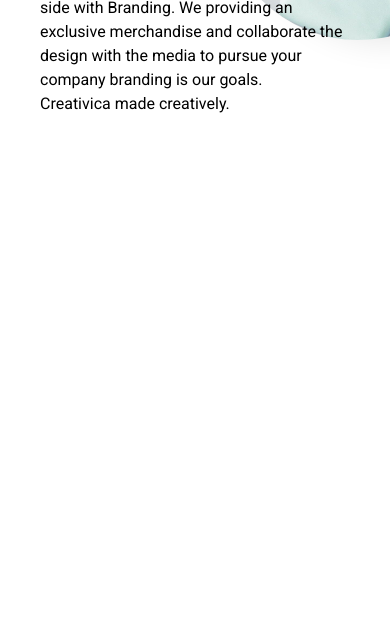
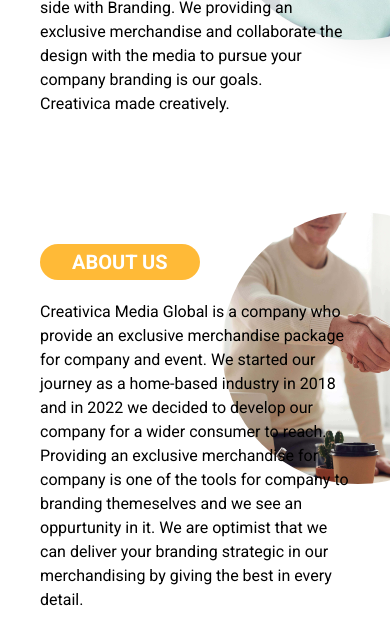
Before and after one commit to januarmaksum/Landing-page-Creativica-Merchandise, a plain HTML site: page index.html in a window 390 px wide. Shown: the part 776-1420 px from the top of the page. Before the commit the page ends 1116 px from the top, so only its background shows below. Drawn offline with Linux system fonts and the light colour scheme.

Commit message:
add section about us

```diff
--- a/index.html
+++ b/index.html
@@ -72,7 +72,7 @@
         <div class="object-circle-bottom absolute rounded-full"></div>
     </div>
 
-    <div class="hero-intro w-full px-10 md:px-0 md:pl-20 2xl:pl-32 mb-20 md:mb-40 pb-16 md:pb-24 overflow-hidden">
+    <div class="hero-intro w-full px-10 md:px-0 md:pl-20 2xl:pl-32 -mb-20 md:mb-40 pb-16 md:pb-24 overflow-hidden">
         <div class="grid grid-cols-1 md:grid-cols-1 xl:grid-cols-2 md:gap-3 relative">
             <div class="pb-20 md:pb-60 md:w-9/12 xl:w-full 2xl:w-10/12">
                 <div class="badge w-fit mb-5 md:mb-10 rounded-full py-1 md:py-4 px-8 md:px-14 uppercase text-center text-white font-bold text-xl md:text-2xl">intro</div>
@@ -97,6 +97,24 @@
         </div>
     </div>
 
+    <div class="hero-about-us md:hidden w-full pt-16 px-10 md:px-0 md:pl-20 2xl:pl-32 mb-20 md:mb-40 pb-16 md:pb-24 overflow-hidden">
+        <div class="grid grid-cols-1 md:grid-cols-1 xl:grid-cols-2 md:gap-3 relative">
+            <div class="pb-20 md:pb-60 md:w-9/12 xl:w-full 2xl:w-10/12">
+                <h2 class="badge w-fit mb-5 md:mb-10 rounded-full py-1 md:py-4 px-8 md:px-14 uppercase text-center text-white font-bold text-xl md:text-2xl">About Us</h2>
+                <p class="text-black text-base md:text-xl md:text-justify">
+                    Creativica Media Global is a company who provide an exclusive merchandise package for company and event.
+                    We started our journey as a home-based industry in 2018 and in 2022 we decided to develop our company for a wider
+                    consumer to reach. <br> Providing an exclusive merchandise for company is one of the tools for company to branding themeselves
+                    and we see an oppurtunity in it. We are optimist that we can deliver your branding strategic in our merchandising
+                    by giving the best in every detail.
+                </p>
+            </div>
+            <div class="object-about-1 absolute rounded-full bg-no-repeat bg-cover bg-center">
+
+            </div>
+        </div>
+    </div>
+
 </body>
 
 </html>
--- a/styles.css
+++ b/styles.css
@@ -175,6 +175,15 @@
     border-top-right-radius: 10px;
 }
 
+.object-about-1 {
+    background-image: url('images/our-client.jpg');
+    width: 17rem;
+    height: 17rem;
+    right: -9rem;
+    top: -2rem;
+    z-index: -1;
+}
+
 @media (max-width: 320px) {
     .menu-title {
         font-size: 19px;
```
Also changed, not shown: dist/images/our-client.jpg (added), dist/output.css.
